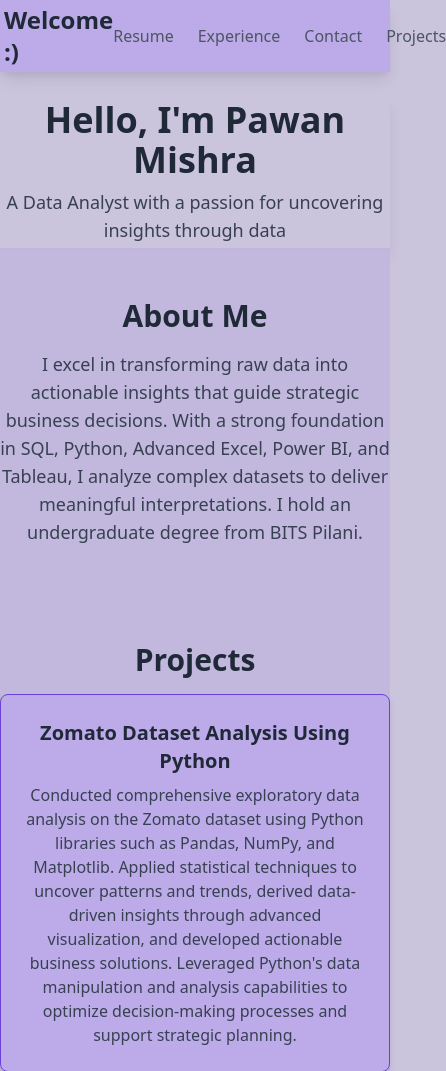
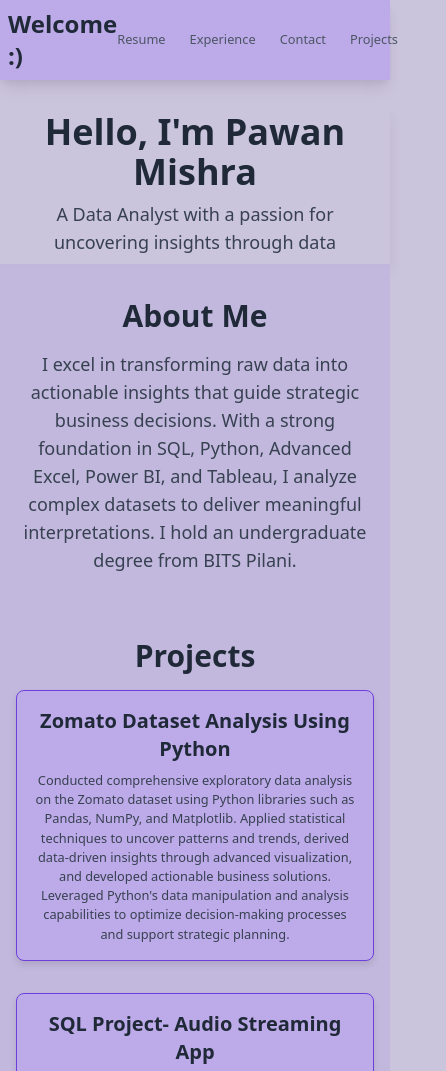
Before and after one commit to pmbpgc/pawanm7.github.io, a plain HTML site: page index.html in a window 390 px wide. Shown: the top 1071 px of the page, 446 px wide, since content can reach past the window. Drawn offline with nearby package versions, Linux system fonts and the light colour scheme; a script that the page names is missing.

Commit message:
Add files via upload

```diff
--- a/wb1.css
+++ b/wb1.css
@@ -23,7 +23,8 @@ html {
 /* Header */
 .custom-header {
     border-bottom: 2px solid #c2b6df;; /* Light gray */
-    background-color: #cbc4dd;; /* Lime 300 */
+   /* background-color: #cbc4dd;; /* Lime 300 */
+   background: url('web1.mp4') no-repeat center center/cover;
     padding: 2rem;
     margin-top: 1.5rem;
     transition: background-color 0.3s ease;
@@ -69,7 +70,7 @@ html {
 
 /* Experience Section */
 #experience {
-    background-color: #b0a0da;; /* Lime 400 */
+    background-color: #c2b8dd; /* Lime 400 */
     padding: 3rem 0;
     opacity: 0;
     animation: fadeIn 5s ease-in forwards;
@@ -104,3 +105,57 @@ html {
         opacity: 1;
     }
 }
+
+/* Mobile Styles */
+@media (max-width: 768px) {
+    /* Adjusting the header padding for smaller screens */
+    .custom-header {
+        padding: 1rem;
+    }
+
+    /* Adjusting the navbar padding and font size */
+    .custom-navbar {
+        padding: 0.5rem;
+        font-size: 0.9rem;
+    }
+
+    /* Adjusting padding for sections */
+    #about, #projects, #experience {
+        padding: 2rem 1rem;
+    }
+
+    /* Adjusting project card sizes */
+    .custom-project-card {
+        padding: 1rem;
+        font-size: 0.9rem;
+    }
+}
+
+/* Extra-small screens (phones) */
+@media (max-width: 480px) {
+    .custom-navbar {
+        font-size: 0.8rem;
+    }
+
+    .custom-header {
+        padding: 0.5rem;
+    }
+
+    .custom-project-card {
+        font-size: 0.8rem;
+    }
+
+    /* Adjust font sizes and padding */
+    h2 {
+        font-size: 2rem;
+    }
+
+    .subtitle {
+        font-size: 1.2rem;
+    }
+
+    .btn {
+        padding: 8px 16px;
+        font-size: 0.9rem;
+    }
+}
```
